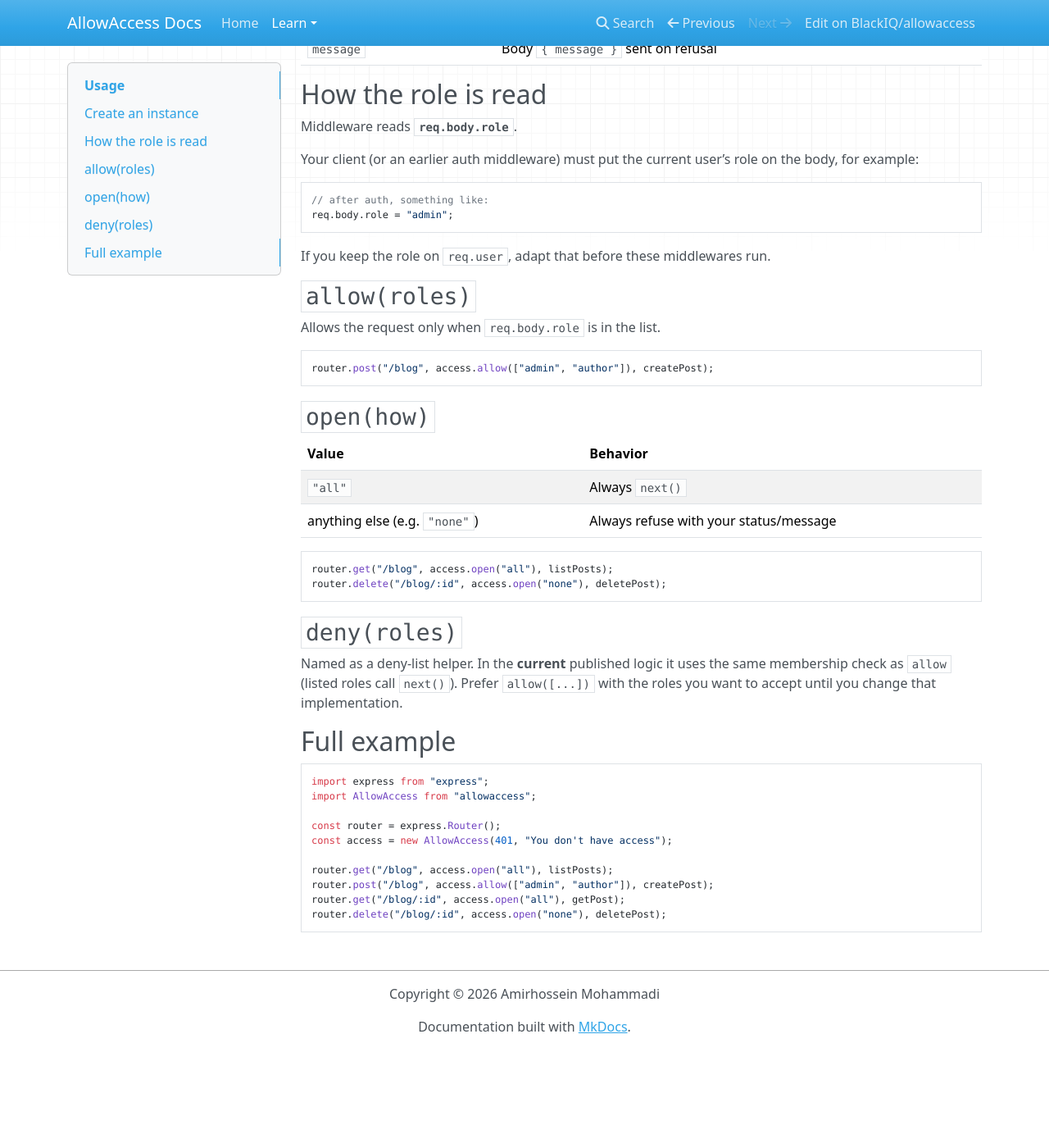
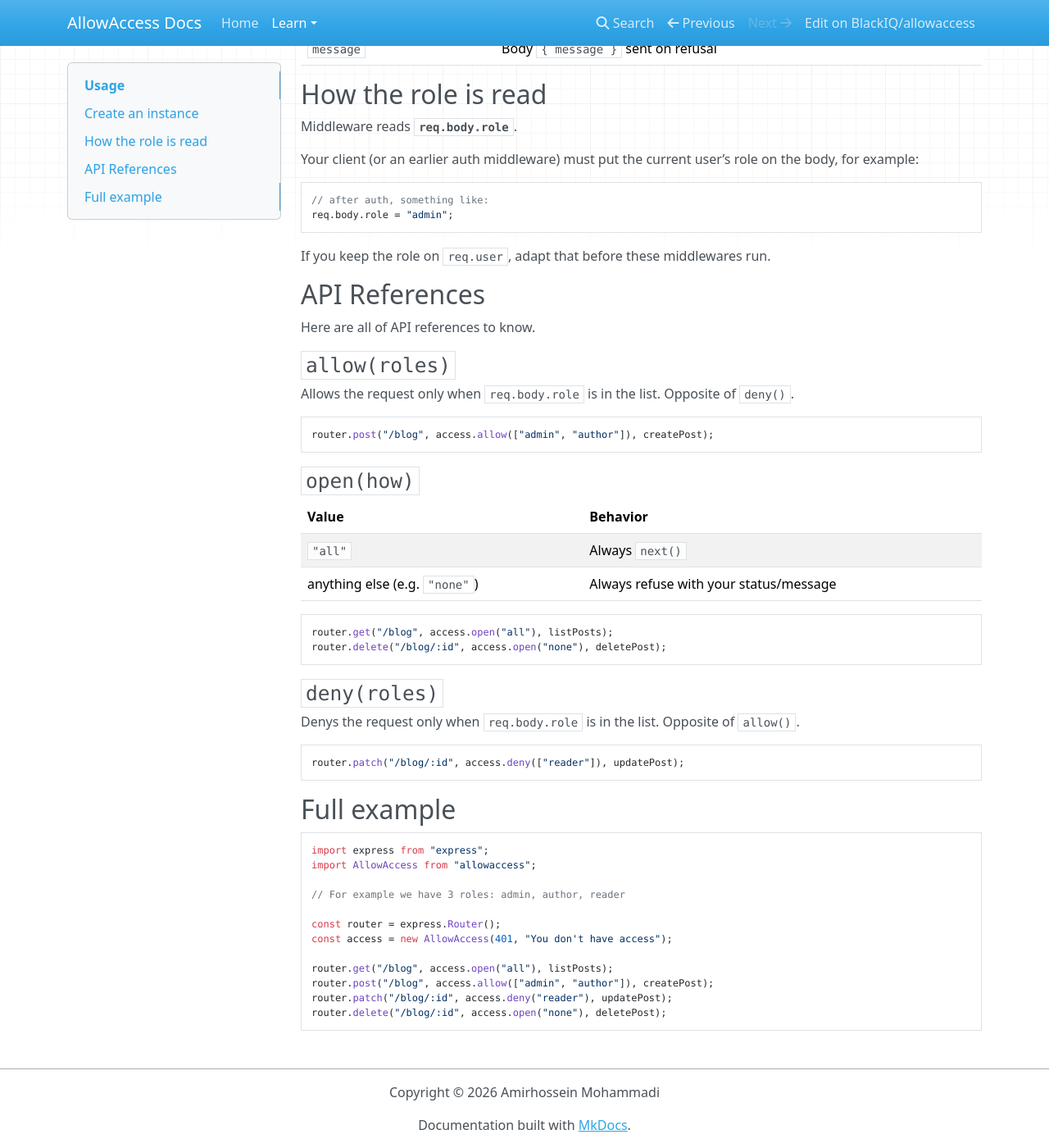
Before and after one commit to BlackIQ/allowaccess, an MkDocs documentation site: the page built from docs/learn/usage.md, in a window 1280 px wide and 1400 px high, scrolled down 320 px. Shown: the whole window at 82% size. Built offline with MkDocs 1.6.1, drawn with Linux system fonts in a browser that asks for light colours; nearby versions of some CDN libraries; before the commit the page ends 1600 px from its top, so only the background shows below that.

Commit message:
OK, update docs

````diff
--- a/docs/learn/usage.md
+++ b/docs/learn/usage.md
@@ -26,15 +26,19 @@ req.body.role = "admin";
 
 If you keep the role on `req.user`, adapt that before these middlewares run.
 
-## `allow(roles)`
+## API References
 
-Allows the request only when `req.body.role` is in the list.
+Here are all of API references to know.
+
+### `allow(roles)`
+
+Allows the request only when `req.body.role` is in the list. Opposite of `deny()`.
 
 ```javascript
 router.post("/blog", access.allow(["admin", "author"]), createPost);
 ```
 
-## `open(how)`
+### `open(how)`
 
 | Value                         | Behavior                               |
 | ----------------------------- | -------------------------------------- |
@@ -46,9 +50,13 @@ router.get("/blog", access.open("all"), listPosts);
 router.delete("/blog/:id", access.open("none"), deletePost);
 ```
 
-## `deny(roles)`
+### `deny(roles)`
 
-Named as a deny-list helper. In the **current** published logic it uses the same membership check as `allow` (listed roles call `next()`). Prefer `allow([...])` with the roles you want to accept until you change that implementation.
+Denys the request only when `req.body.role` is in the list. Opposite of `allow()`.
+
+```javascript
+router.patch("/blog/:id", access.deny(["reader"]), updatePost);
+```
 
 ## Full example
 
@@ -56,11 +64,13 @@ Named as a deny-list helper. In the **current** published logic it uses the same
 import express from "express";
 import AllowAccess from "allowaccess";
 
+// For example we have 3 roles: admin, author, reader
+
 const router = express.Router();
 const access = new AllowAccess(401, "You don't have access");
 
 router.get("/blog", access.open("all"), listPosts);
 router.post("/blog", access.allow(["admin", "author"]), createPost);
-router.get("/blog/:id", access.open("all"), getPost);
+router.patch("/blog/:id", access.deny("reader"), updatePost);
 router.delete("/blog/:id", access.open("none"), deletePost);
 ```
````
Also changed, not shown: docs/index.md (+1 -1 lines).
